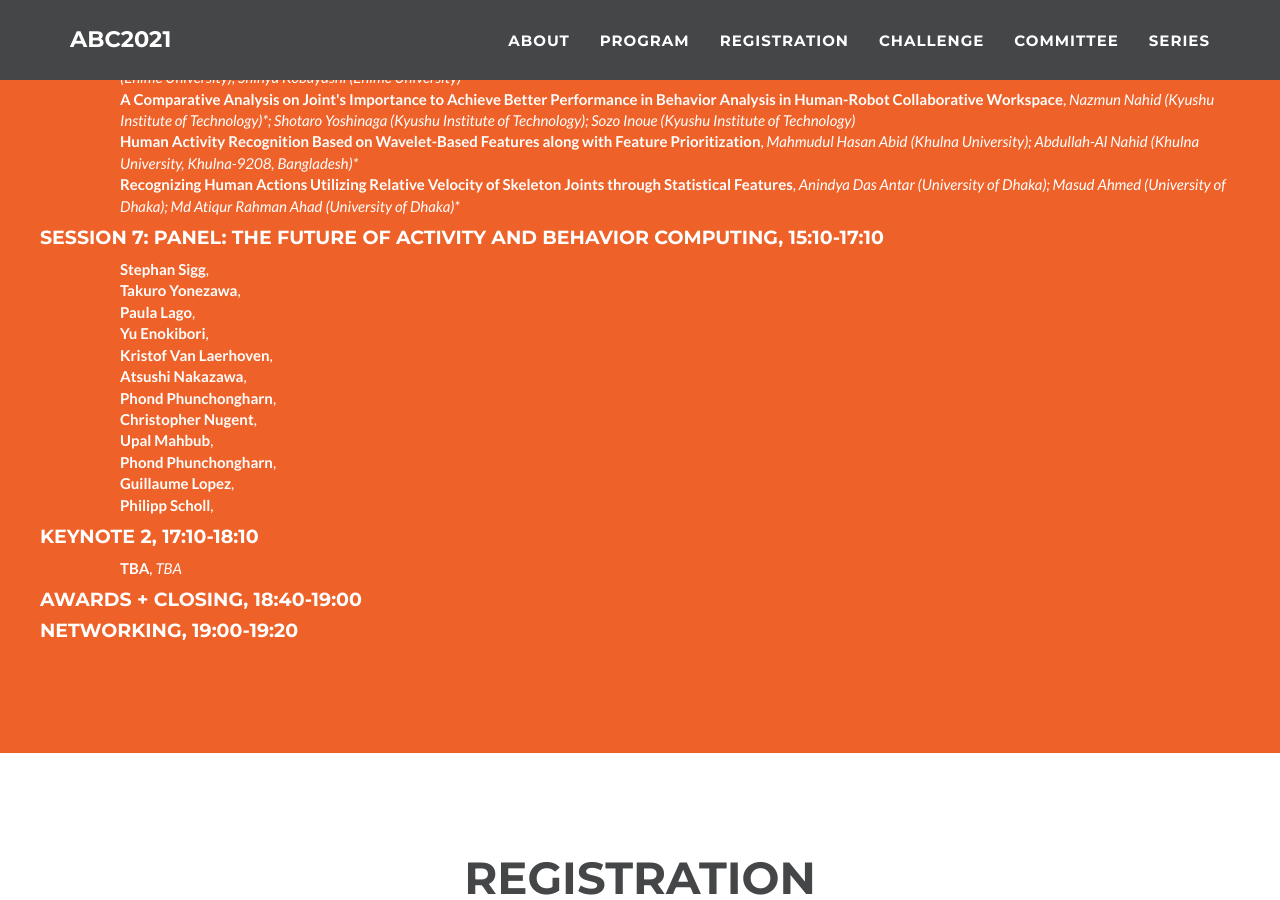
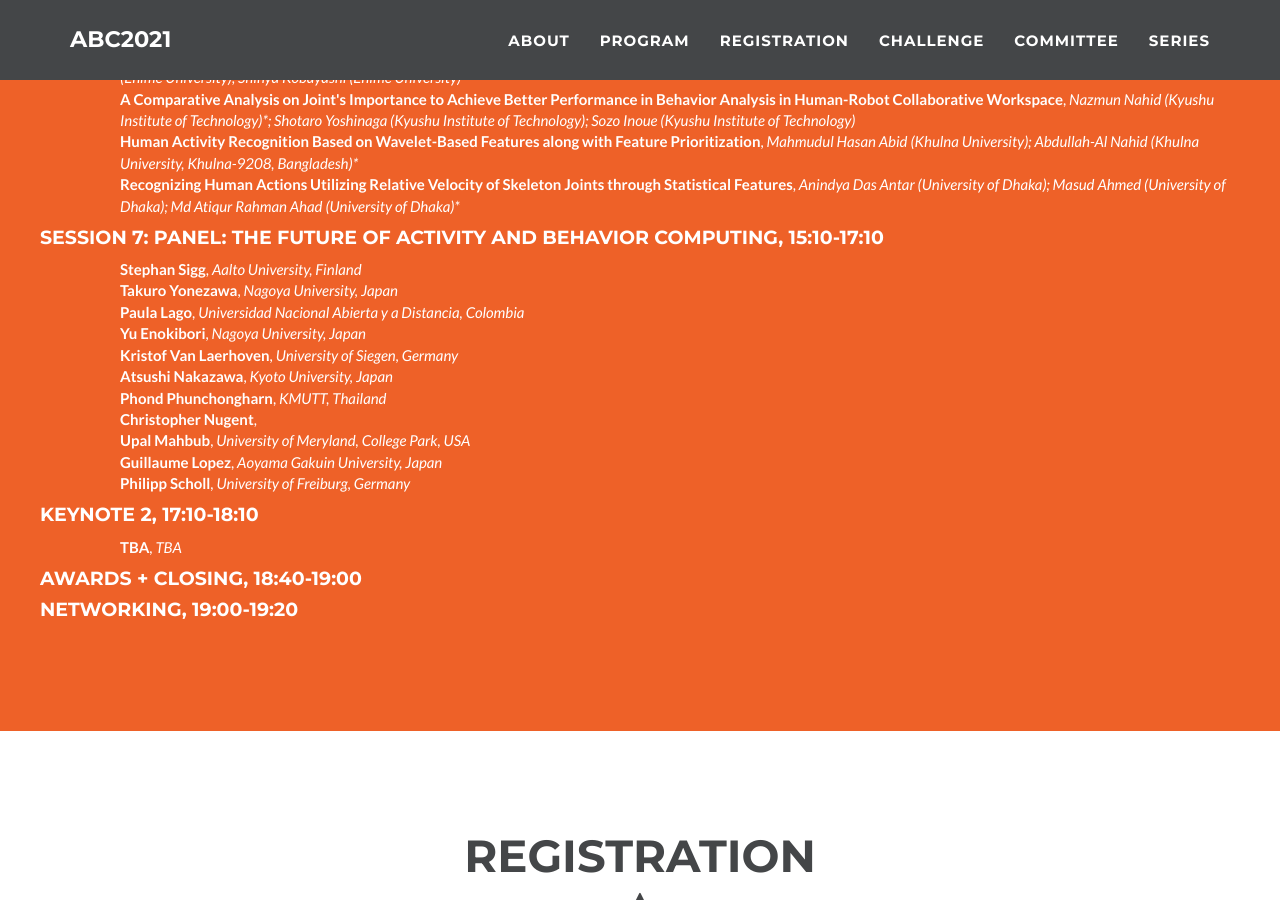
Before and after one commit to abc-research/abc-research.github.io, a Jekyll site: the page built from index.html, in a window 1280 px wide and 900 px high, scrolled down 4145 px. Built offline with Jekyll 4.4.1, drawn with Linux system fonts in a browser that asks for light colours; some of the changed text lies outside the part shown.

Commit message:
Update _config.yml

```diff
--- a/_config.yml
+++ b/_config.yml
@@ -154,17 +154,26 @@ program:
         time: "15:10-17:10"
         paper:
           - title: "Stephan Sigg"
+            authors: Aalto University, Finland
           - title: "Takuro Yonezawa"
+            authors: Nagoya University, Japan
           - title: "Paula Lago"
+            authors: Universidad Nacional Abierta y a Distancia, Colombia
           - title: "Yu Enokibori"
+            authors: Nagoya University, Japan
           - title: "Kristof Van Laerhoven"
+            authors: University of Siegen, Germany
           - title: "Atsushi Nakazawa"
+            authors: Kyoto University, Japan
           - title: "Phond Phunchongharn"
+            authors: KMUTT, Thailand
           - title: "Christopher Nugent"
           - title: "Upal Mahbub"
-          - title: "Phond Phunchongharn"
+            authors: University of Meryland, College Park, USA
           - title: "Guillaume Lopez"
+            authors: Aoyama Gakuin University, Japan
           - title: "Philipp Scholl"
+            authors: University of Freiburg, Germany
       - name: "Keynote 2"
         time: "17:10-18:10"
         paper:
@@ -248,7 +257,7 @@ committee:
       - name: Tsuyoshi Okita
         affil: Kyushu Institute of Technology / Riken, Japan
       - name: Paula Lago
-        affil: Kyushu Institute of Technology, Japan
+        affil: Universidad Nacional Abierta y a Distancia, Colombia
       - name: Stephan Sigg
         affil: Aalto University, Finland
       - name: Hiroki Watanabe
```
